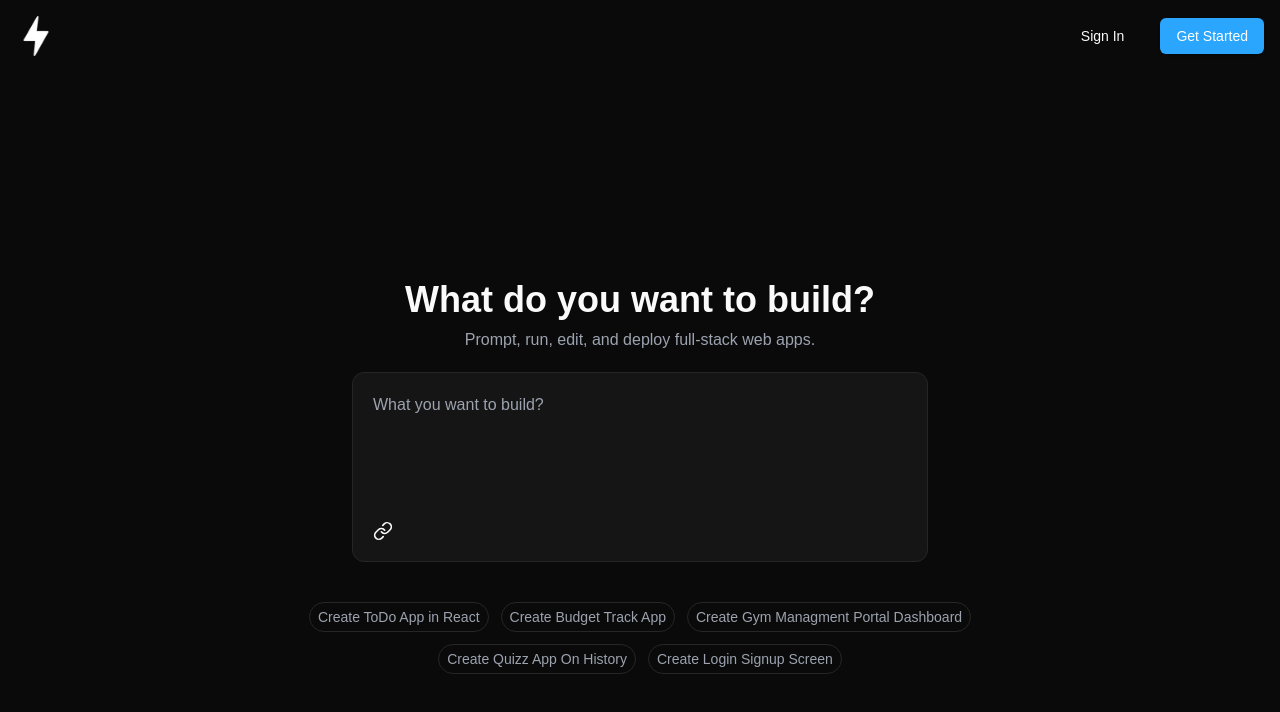
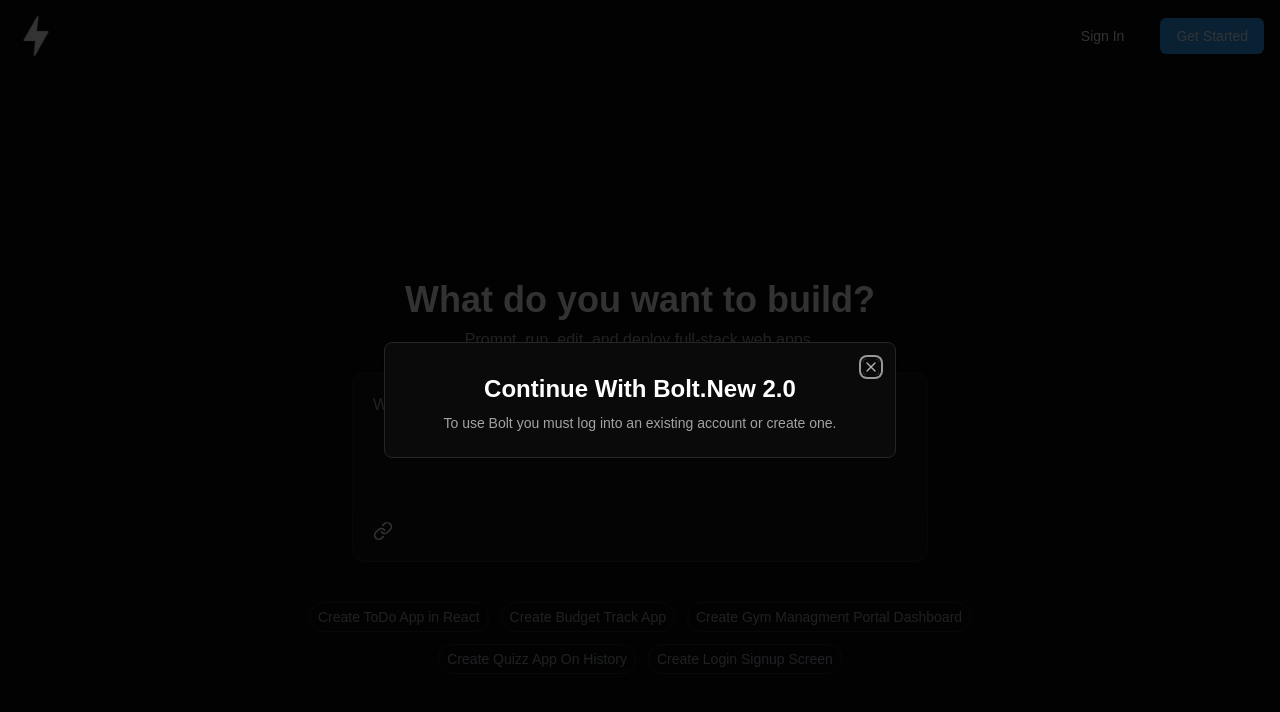
Before and after one commit to keshavjatt/Bolt-AI, a Next.js app: page / in a window 1280 px wide. Both pictures are taken after a click on the element "Create ToDo App in React". Shown: the top 712 px of the page. Built offline with nearby package versions, Linux system fonts and the light colour scheme.

Commit message:
worked on dialog box

```diff
--- a/app/provider.jsx
+++ b/app/provider.jsx
@@ -3,11 +3,14 @@
 import { ThemeProvider as NextThemesProvider } from "next-themes"
 import Header from '@/components/custom/Header'
 import { MessagesContext } from '@/context/MessagesContext'
+import { UserDetailContext } from '@/context/UserDetailsContext'
 
 function Provider({children}) {
   const [messages, setMessages] = useState();
+  const [userDetail, setUserDetail]=useState();
   return (
     <div>
+      <UserDetailContext.Provider value={{userDetail, setUserDetail}}>
         <MessagesContext.Provider value={{messages, setMessages}}>
             <NextThemesProvider
                 attribute="class"
@@ -19,6 +22,7 @@
                 {children}
             </NextThemesProvider>
           </MessagesContext.Provider>
+        </UserDetailContext.Provider>
     </div>
   )
 }
--- a/components/custom/Hero.jsx
+++ b/components/custom/Hero.jsx
@@ -1,15 +1,22 @@
 "use client";
 import { MessagesContext } from "@/context/MessagesContext";
+import { UserDetailContext } from "@/context/UserDetailsContext";
 import Colors from "@/data/Colors";
 import Lookup from "@/data/Lookup";
 import { ArrowRight, Link } from "lucide-react";
 import React, { useContext, useState } from "react";
+import SignInDialog from "./SignInDialog";
 
 function Hero() {
   const [userInput, setUserInput] = useState();
   const {messages, setMessages}=useContext(MessagesContext);
-
+  const {userDetail, setUserDetail}=useContext(UserDetailContext);
+  const [openDialog, setOpenDialog]=useState(false);
   const onGenerate=(input)=>{
+    if(!userDetail?.name){
+      setOpenDialog(true);
+      return;
+    }
     setMessages({
         role: 'user',
         content:input
@@ -55,6 +62,8 @@
           </h2>
         ))}
       </div>
+      <SignInDialog openDialog={openDialog}
+      closeDialog={(v)=>setOpenDialog(v)} />
     </div>
   );
 }
--- /dev/null
+++ b/components/custom/SignInDialog.jsx
@@ -0,0 +1,32 @@
+import React from "react";
+import {
+  Dialog,
+  DialogContent,
+  DialogDescription,
+  DialogHeader,
+  DialogTitle,
+  DialogTrigger,
+} from "@/components/ui/dialog";
+import Lookup from "@/data/Lookup";
+
+function SignInDialog({ openDialog, closeDialog }) {
+  return (
+    <Dialog open={openDialog} onOpenChange={closeDialog}>
+
+      <DialogContent>
+        <DialogHeader>
+          <DialogTitle></DialogTitle>
+          <DialogDescription className="flex flex-col items-center justify-center">
+            <div>
+                <h2 className="font-bold text-2xl text-center text-white">{Lookup.SIGNIN_HEADING}</h2>
+                <p className="mt-2 text-center">{Lookup.SIGNIN_SUBHEADING}</p>
+            </div>
+          </DialogDescription>
+        </DialogHeader>
+      </DialogContent>
+
+    </Dialog>
+  );
+}
+
+export default SignInDialog;
--- /dev/null
+++ b/components/ui/dialog.jsx
@@ -0,0 +1,96 @@
+"use client"
+
+import * as React from "react"
+import * as DialogPrimitive from "@radix-ui/react-dialog"
+import { X } from "lucide-react"
+
+import { cn } from "@/lib/utils"
+
+const Dialog = DialogPrimitive.Root
+
+const DialogTrigger = DialogPrimitive.Trigger
+
+const DialogPortal = DialogPrimitive.Portal
+
+const DialogClose = DialogPrimitive.Close
+
+const DialogOverlay = React.forwardRef(({ className, ...props }, ref) => (
+  <DialogPrimitive.Overlay
+    ref={ref}
+    className={cn(
+      "fixed inset-0 z-50 bg-black/80  data-[state=open]:animate-in data-[state=closed]:animate-out data-[state=closed]:fade-out-0 data-[state=open]:fade-in-0",
+      className
+    )}
+    {...props} />
+))
+DialogOverlay.displayName = DialogPrimitive.Overlay.displayName
+
+const DialogContent = React.forwardRef(({ className, children, ...props }, ref) => (
+  <DialogPortal>
+    <DialogOverlay />
+    <DialogPrimitive.Content
+      ref={ref}
+      className={cn(
+        "fixed left-[50%] top-[50%] z-50 grid w-full max-w-lg translate-x-[-50%] translate-y-[-50%] gap-4 border bg-background p-6 shadow-lg duration-200 data-[state=open]:animate-in data-[state=closed]:animate-out data-[state=closed]:fade-out-0 data-[state=open]:fade-in-0 data-[state=closed]:zoom-out-95 data-[state=open]:zoom-in-95 data-[state=closed]:slide-out-to-left-1/2 data-[state=closed]:slide-out-to-top-[48%] data-[state=open]:slide-in-from-left-1/2 data-[state=open]:slide-in-from-top-[48%] sm:rounded-lg",
+        className
+      )}
+      {...props}>
+      {children}
+      <DialogPrimitive.Close
+        className="absolute right-4 top-4 rounded-sm opacity-70 ring-offset-background transition-opacity hover:opacity-100 focus:outline-none focus:ring-2 focus:ring-ring focus:ring-offset-2 disabled:pointer-events-none data-[state=open]:bg-accent data-[state=open]:text-muted-foreground">
+        <X className="h-4 w-4" />
+        <span className="sr-only">Close</span>
+      </DialogPrimitive.Close>
+    </DialogPrimitive.Content>
+  </DialogPortal>
+))
+DialogContent.displayName = DialogPrimitive.Content.displayName
+
+const DialogHeader = ({
+  className,
+  ...props
+}) => (
+  <div
+    className={cn("flex flex-col space-y-1.5 text-center sm:text-left", className)}
+    {...props} />
+)
+DialogHeader.displayName = "DialogHeader"
+
+const DialogFooter = ({
+  className,
+  ...props
+}) => (
+  <div
+    className={cn("flex flex-col-reverse sm:flex-row sm:justify-end sm:space-x-2", className)}
+    {...props} />
+)
+DialogFooter.displayName = "DialogFooter"
+
+const DialogTitle = React.forwardRef(({ className, ...props }, ref) => (
+  <DialogPrimitive.Title
+    ref={ref}
+    className={cn("text-lg font-semibold leading-none tracking-tight", className)}
+    {...props} />
+))
+DialogTitle.displayName = DialogPrimitive.Title.displayName
+
+const DialogDescription = React.forwardRef(({ className, ...props }, ref) => (
+  <DialogPrimitive.Description
+    ref={ref}
+    className={cn("text-sm text-muted-foreground", className)}
+    {...props} />
+))
+DialogDescription.displayName = DialogPrimitive.Description.displayName
+
+export {
+  Dialog,
+  DialogPortal,
+  DialogOverlay,
+  DialogTrigger,
+  DialogClose,
+  DialogContent,
+  DialogHeader,
+  DialogFooter,
+  DialogTitle,
+  DialogDescription,
+}
--- /dev/null
+++ b/context/UserDetailsContext.jsx
@@ -0,0 +1,3 @@
+import { createContext } from "react";
+
+export const UserDetailContext=createContext();
--- a/package.json
+++ b/package.json
@@ -9,6 +9,7 @@
     "lint": "next lint"
   },
   "dependencies": {
+    "@radix-ui/react-dialog": "^1.1.6",
     "@radix-ui/react-slot": "^1.1.2",
     "class-variance-authority": "^0.7.1",
     "clsx": "^2.1.1",
```
Also changed, not shown: 1 other file (tests, documents, lock files or other folders). Lines whose indentation alone changed are shown as unchanged.
